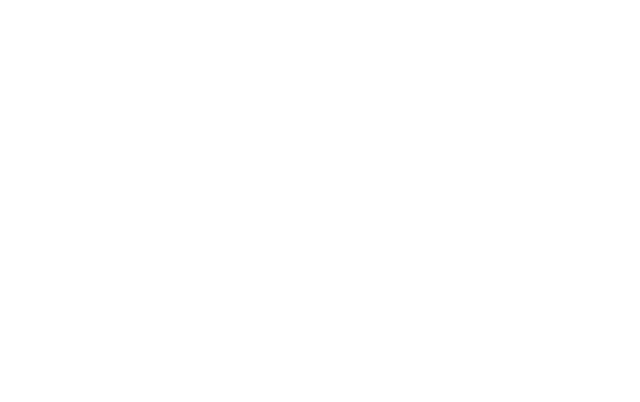
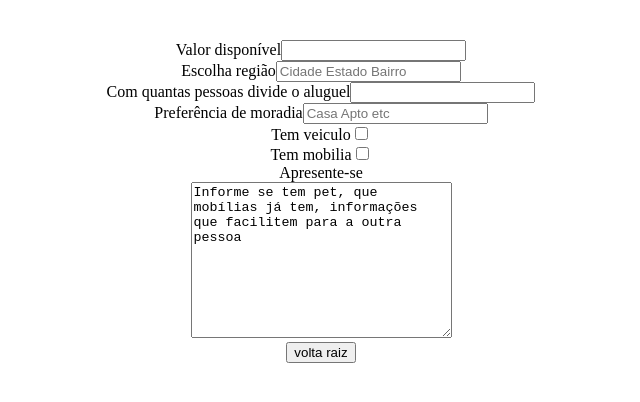
Before and after one commit to vitorhub/aluguel-compartilhado, a React (Vite) app: page /formulario in a window 1280 px wide. Before the commit this address had no page. Shown: the top 402 px of the page, without its empty margins (319-959 px from the left). Built offline with nearby package versions, Linux system fonts and the light colour scheme.

Commit message:
insertion form to page

```diff
--- a/db/db.json
+++ b/db/db.json
@@ -4,6 +4,26 @@
       "email": "joaofalcao.33@outlook.com",
       "senha": "123",
       "id": 1
+    },
+    {
+      "email": "",
+      "senha": "",
+      "id": 2
+    },
+    {
+      "email": "chokitoberinba@gmail.com",
+      "senha": "hgfd",
+      "id": 3
+    },
+    {
+      "email": "chokitoberinba@gmail.com",
+      "senha": "65",
+      "id": 4
+    },
+    {
+      "email": "",
+      "senha": "",
+      "id": 5
     }
   ]
 }
--- a/src/App.tsx
+++ b/src/App.tsx
@@ -8,6 +8,7 @@ import Main from './pages/Main'
 import logo from './assets/share-rent.png'
 import Login from './pages/Login'
 import Cadastrar from './pages/Cadastrar'
+import Form from './pages/Form'
 
 function App() {
 
@@ -18,6 +19,7 @@ function App() {
         <Route path='/about' element={ <About/> } />
         <Route path='/login' element={ <Login/> } />
         <Route path='/cadastrar' element={ <Cadastrar/> } />
+        <Route path='/formulario' element={ <Form/> } />
       </Routes>
     </div>
   )
--- /dev/null
+++ b/src/pages/Form/index.tsx
@@ -0,0 +1,34 @@
+import { Link } from 'react-router-dom'
+
+export default function Form() {
+    return (
+        <>
+            <form action="">
+                <label htmlFor="availableValue">Valor disponível</label>
+                <input type="number" name="availableValue" /> <br />
+
+                <label htmlFor="region">Escolha região</label>
+                <input type="text" name="region" id="region" placeholder='Cidade Estado Bairro'/> <br />
+
+                <label htmlFor="npeople">Com quantas pessoas divide o aluguel</label>
+                <input type="number" name="npeople" id="npeople" /> <br />
+
+                <label htmlFor="moradia">Preferência de moradia</label>
+                <input type="text" name="moradia" id="moradia" placeholder='Casa Apto etc' /> <br />
+
+                <label htmlFor="temcarro">Tem veiculo</label>
+                <input type="checkbox" name="temcarro" id="temcarro" /> <br />
+                <label htmlFor="temmobilia">Tem mobilia</label>
+                <input type="checkbox" name="temmobilia" id="temmobilia" /> <br />
+
+                <label htmlFor="apresentacao">Apresente-se</label> <br />
+                <textarea name="apresentacao" id="apresentacao" cols={30} rows={10}>
+                    Informe se tem pet, que mobílias já tem, informações que facilitem para a outra pessoa
+                </textarea>
+
+            </form>
+
+            <Link to="/"> <button> volta raiz </button> </Link>
+        </>
+    )
+}
--- a/src/pages/Main/index.tsx
+++ b/src/pages/Main/index.tsx
@@ -24,7 +24,6 @@ export default function Main() {
           .catch((err) => console.log(err))
       }
 
-
     return (
         <>
             <nav className="menu">
@@ -45,9 +44,13 @@ export default function Main() {
 
             <button onClick={ AbreCadastrar }>Cadastrar</button>
             {/* <Link to="/about">voltar</Link> */}
-            {cadastrar ? (<form action="/">
+            {cadastrar ? (<form action="/formulario">
             <label htmlFor="email">email</label>
-            <input type="email" name="email" id="email" />
+            <input type="email" name="email" id="email" /> <br />
+            <label htmlFor="senha1">senha</label>
+            <input type="password" name="senha1" id="senha1" /> <br />
+            <label htmlFor="senha2">repete</label>
+            <input type="password" name="senha2" id="senha2" />
             <input type="submit" value="Submit" />
             </form>): ""}
             <button onClick={BuscaCad}>busca</button>
```
